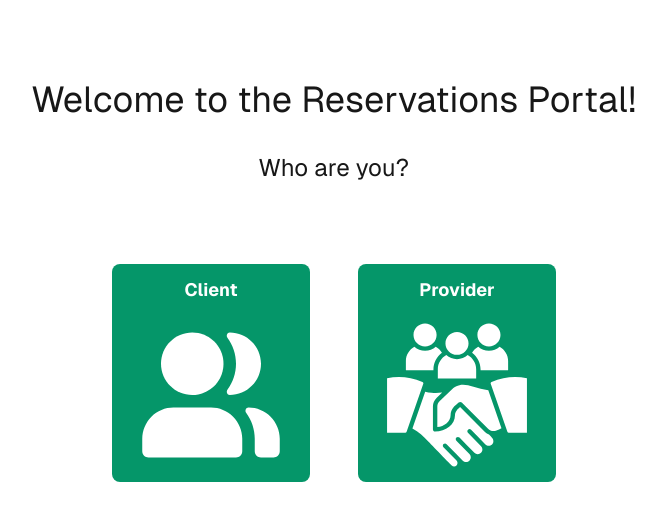
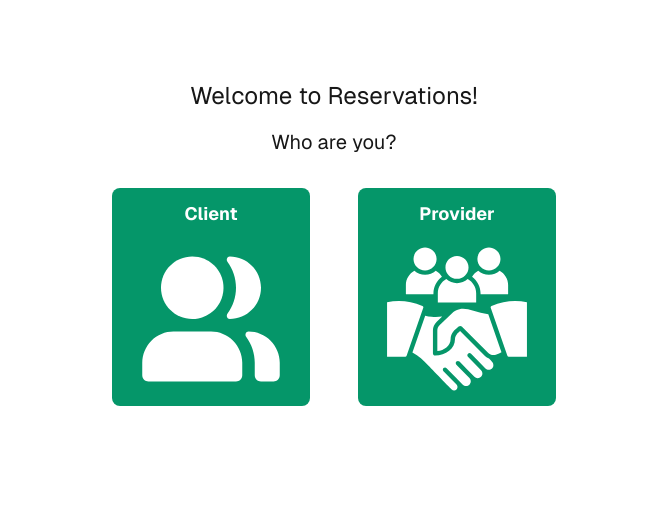
Before and after one commit to lstuartfry/next-reservations-app, a Next.js app: page / in a window 1280 px wide. Shown: the top 520 px of the page, without its empty margins (306-972 px from the left). Built offline with nearby package versions, Linux system fonts and the light colour scheme.

Commit message:
adjust page layout for client and provider routes

```diff
--- a/src/app/client/page.tsx
+++ b/src/app/client/page.tsx
@@ -4,27 +4,30 @@ import { fetchProviders } from "@/actions/provider/fetch-provider";
 import Header from "@/components/ui/headers/header";
 import SubHeader from "@/components/ui/headers/subheader";
 import { paths } from "@/paths";
+import ProviderSVG from "public/provider.svg";
 
 export default async function Page() {
   const client = await fetchClient();
   const providers = await fetchProviders();
 
   return (
-    <main className="flex flex-col gap-16">
+    <div className="flex flex-col text-center">
       <Header>Welcome, {client.name}</Header>
-      <div>
-        <SubHeader>Select a provider to create a new reservation</SubHeader>
-        <div className="flex flex-col gap-8 mt-4">
+      <div className="mt-12">
+        <SubHeader>Select a provider</SubHeader>
+        <div className="flex flex-col gap-8 mt-8 bg-emerald-600 rounded-full px-4 py-2 text-white items-center">
           {providers.map((provider) => (
             <Link
+              className="flex justify-center gap-6"
               key={provider.id}
               href={paths.clientReservations(provider.id)}
             >
+              <ProviderSVG className="fill-white" width={32} height={32} />
               {provider.name}
             </Link>
           ))}
         </div>
       </div>
-    </main>
+    </div>
   );
 }
--- a/src/app/client/reservations/[slug]/page.tsx
+++ b/src/app/client/reservations/[slug]/page.tsx
@@ -6,10 +6,8 @@ export default async function Page() {
   const provider = await fetchProvider();
 
   return (
-    <div className="flex flex-col">
-      <Header className="text-center">
-        Select an available time for {provider.name}
-      </Header>
+    <div className="flex flex-col text-center">
+      <Header>Select a time for {provider.name}</Header>
       <Schedule
         availabilities={provider.availabilities}
         reservations={provider.reservations}
--- a/src/app/page.tsx
+++ b/src/app/page.tsx
@@ -7,14 +7,12 @@ import ProviderSVG from "public/provider.svg";
 
 export default function Home() {
   return (
-    <main className="flex flex-col gap-8 row-start-2 items-center">
-      <div className="flex flex-col gap-8 items-center">
-        <Header className="text-center">
-          Welcome to the Reservations Portal!
-        </Header>
+    <main className="flex flex-col gap-8 items-center">
+      <div className="flex flex-col gap-4 items-center text-center">
+        <Header>Welcome to Reservations!</Header>
         <SubHeader>Who are you?</SubHeader>
       </div>
-      <div className="mt-12 flex flex-col gap-12 items-center justify-between lg:flex-row">
+      <div className="flex flex-col gap-12 items-center justify-between lg:flex-row">
         <div className="rounded-lg bg-emerald-600 px-6 py-3">
           <Link
             className="flex flex-col gap-4 items-center"
--- a/src/app/provider/page.tsx
+++ b/src/app/provider/page.tsx
@@ -1,18 +1,15 @@
 import { fetchProvider } from "@/actions/provider/fetch-provider";
 import Header from "@/components/ui/headers/header";
 import SubHeader from "@/components/ui/headers/subheader";
-import Schedule from "@/components/schedule/schedule";
 
 export default async function Page() {
   const provider = await fetchProvider();
 
   return (
-    <div>
+    <div className="flex flex-col text-center">
       <Header>Welcome, {provider.name}</Header>
-
       <div>
         <SubHeader>Modify your availability</SubHeader>
-        <Schedule />
       </div>
     </div>
   );
--- a/src/components/ui/headers/header.tsx
+++ b/src/components/ui/headers/header.tsx
@@ -2,5 +2,5 @@ export default function Header({
   children,
   className,
 }: React.HTMLAttributes<HTMLDivElement>) {
-  return <div className={`text-4xl ${className}`}>{children}</div>;
+  return <div className={`text-2xl ${className}`}>{children}</div>;
 }
--- a/src/components/ui/headers/subheader.tsx
+++ b/src/components/ui/headers/subheader.tsx
@@ -2,5 +2,5 @@ export default function SubHeader({
   children,
   className,
 }: React.HTMLAttributes<HTMLDivElement>) {
-  return <div className={`text-2xl ${className}`}>{children}</div>;
+  return <div className={`text-xl ${className}`}>{children}</div>;
 }
```
